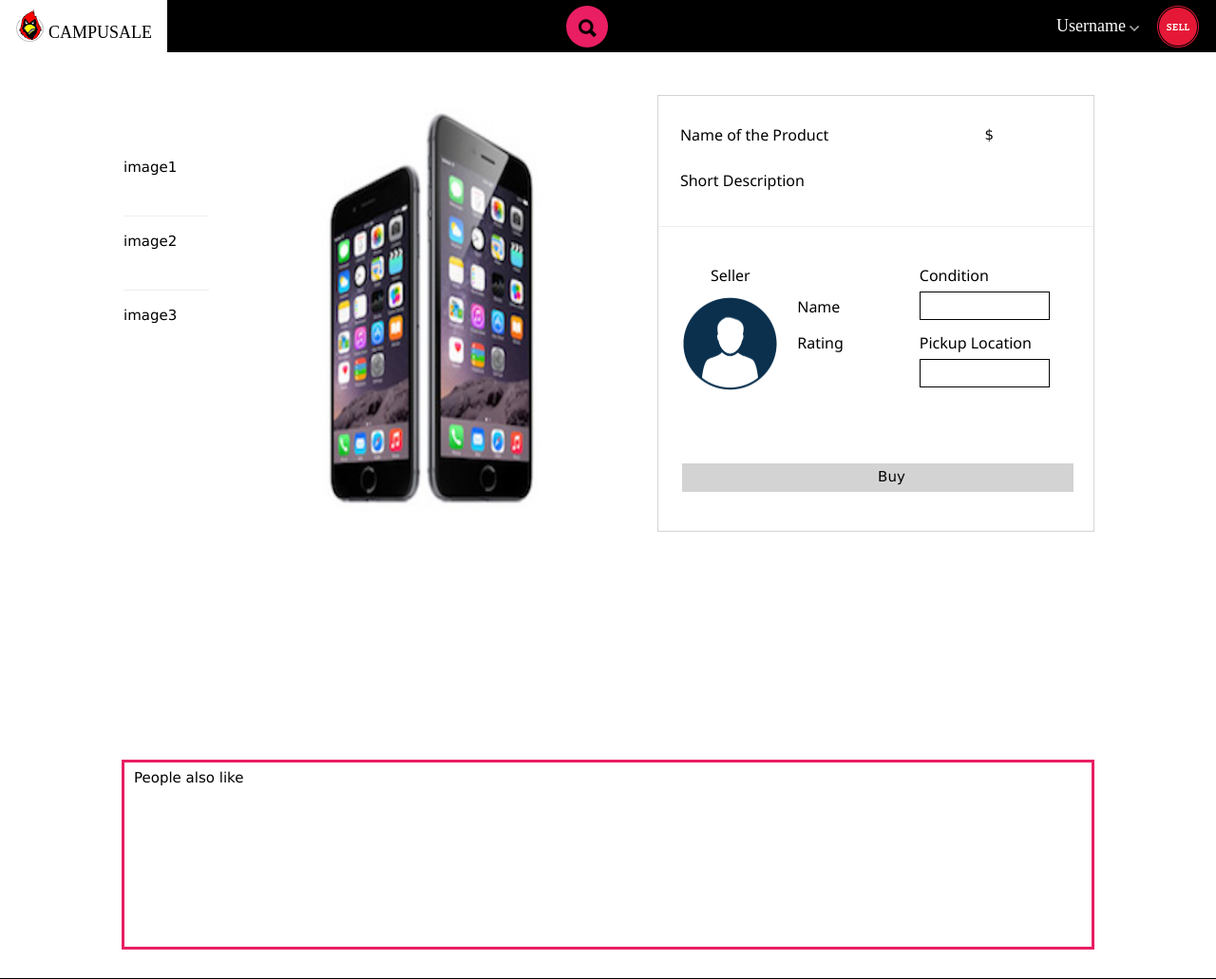
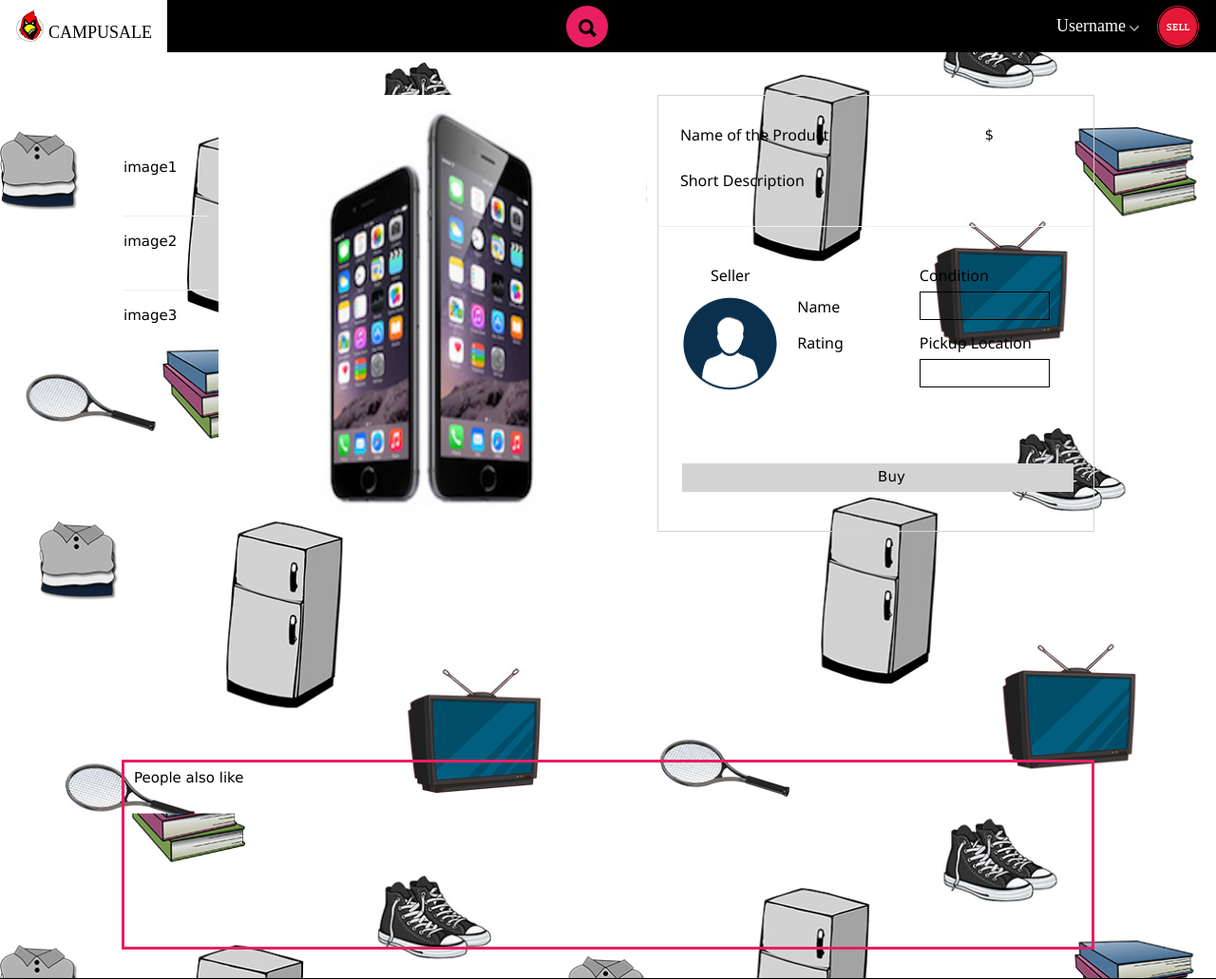
Before and after one commit to jaistudy1996/CampuSale, a Node server app: page /item/ in a window 1280 px wide. Shown: the top 1031 px of the page at 95% size. Run offline with Node 20, Linux system fonts and the light colour scheme; some libraries are stand-ins or nearby versions.

Commit message:
Update style.css
added .bgimg-1 code to body,html for single background effect

```diff
--- a/public/stylesheets/style.css
+++ b/public/stylesheets/style.css
@@ -28,6 +28,13 @@
   height: 100%;
   color: black;
   line-height: 0.8;
+  opacity: 1;
+  background-attachment: fixed;
+  background-position: center;
+  background-repeat: no-repeat;
+  background-size: cover;
+  background-image: url('../images/img1.jpg');
+  min-height: 100%;
   }
   #text {
   	font-size: 25px;
```
